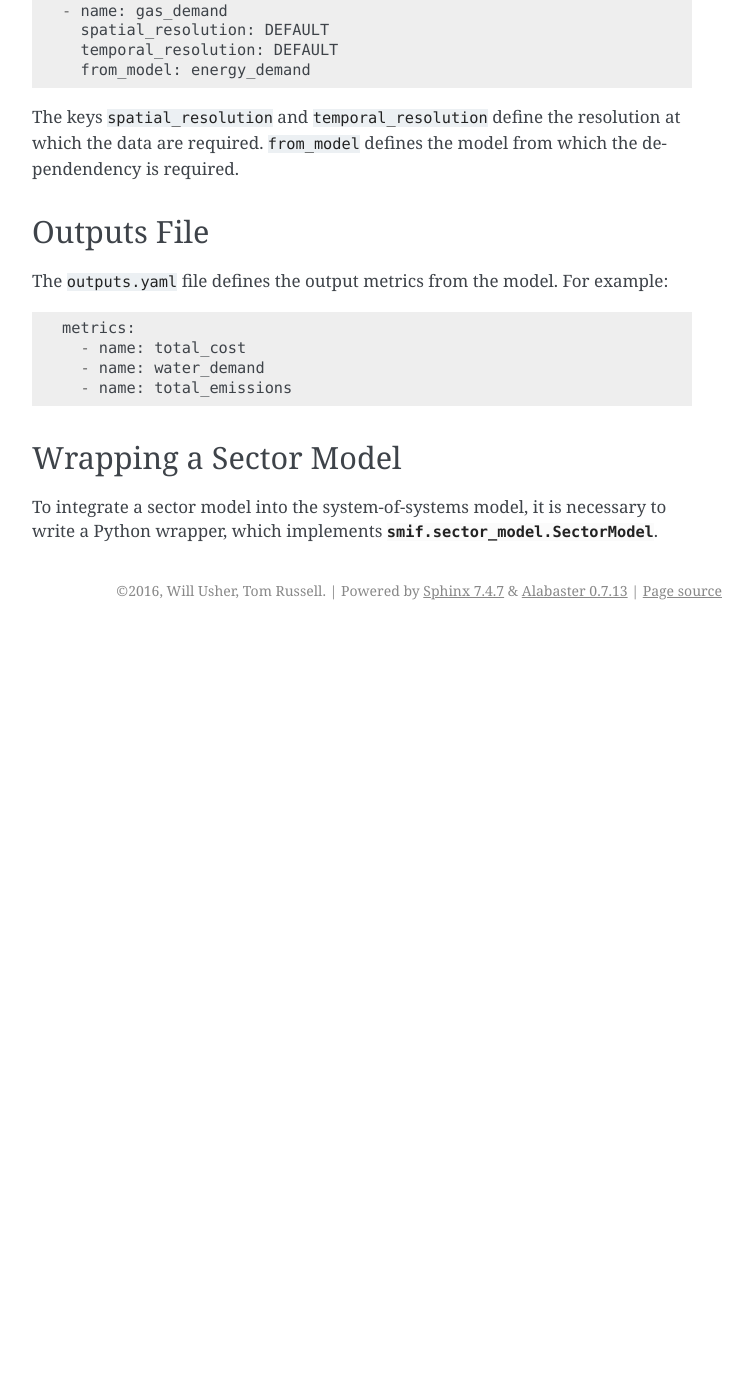
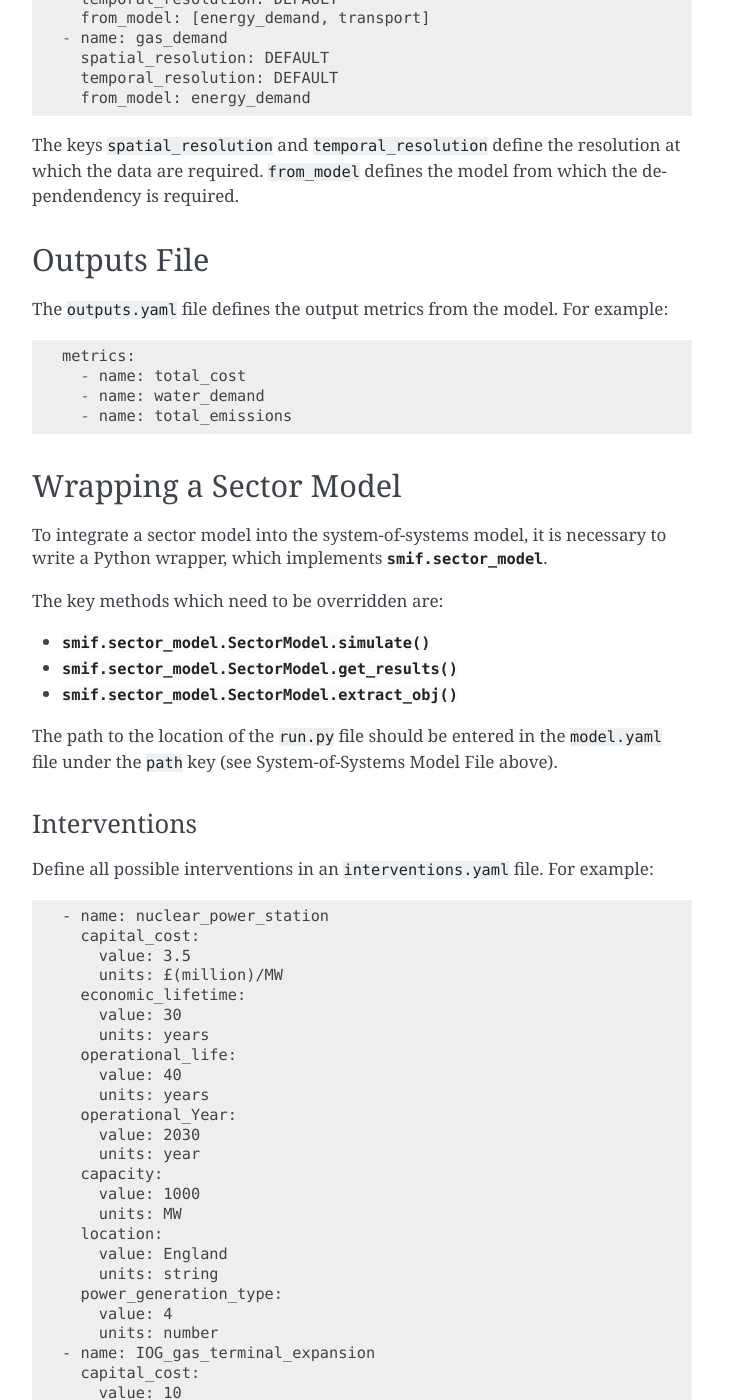
Before and after one commit to nismod/smif, a Sphinx documentation site: the page built from docs/getting_started.rst, in a window 1280 px wide and 1400 px high, scrolled down 2113 px. Shown: the whole window, without its empty margins (388-1141 px from the left). Built offline with Sphinx 7.4.7, drawn with Linux system fonts in a browser that asks for light colours; formulas are drawn with MathJax 3; pages that are not in the unit, such as notebooks, are missing from menus; before the commit the page ends 2743 px from its top, so only the background shows below that; some of the changed text lies outside the part shown.

Commit message:
Added details of model wrapping, interventions and planning

```diff
--- a/docs/getting_started.rst
+++ b/docs/getting_started.rst
@@ -26,7 +26,7 @@ The ``planning`` folder contains one file for each ::
 The ``data`` folder contains a subfolder for each sector model::
 
         /data/<sector_model_1>
-        /data/<sector_mdoel_2>
+        /data/<sector_model_2>
 
 The ``/data/<sector_model>`` folder contains all the configuration files for a
 particular sector model.  See adding a sector model for more information.::
@@ -75,11 +75,10 @@ The ``model.yaml`` file contains the following::
         assets:
         - assets.yaml
 
-
 System-of-systems Planning Years
 --------------------------------
 
-The ``timesteps.yaml`` contains the following::
+The ``timesteps.yaml`` should contain a list of planning years::
 
         - 2010
         - 2011
@@ -92,6 +91,8 @@ Inputs File
 -----------
 
 The ``inputs.yaml`` file defines the dependencies of one model upon another.
+Enter a list of dependencies, each with four keys, ``name``,
+``spatial_resolution``, ``temporal_resolution`` and ``from_model``.
 For example, in energy supply::
 
         dependencies:
@@ -124,4 +125,94 @@ Wrapping a Sector Model
 
 To integrate a sector model into the system-of-systems model, it is necessary
 to write a Python wrapper,
-which implements :class:`smif.sector_model.SectorModel`.
+which implements :class:`smif.sector_model`.
+
+The key methods which need to be overridden are:
+
+- :py:meth:`smif.sector_model.SectorModel.simulate`
+- :py:meth:`smif.sector_model.SectorModel.get_results`
+- :py:meth:`smif.sector_model.SectorModel.extract_obj`
+
+The path to the location of the ``run.py`` file should be entered in the
+``model.yaml`` file under the ``path`` key
+(see System-of-Systems Model File above).
+
+Interventions
+~~~~~~~~~~~~~
+
+Define all possible interventions in an ``interventions.yaml`` file.
+For example::
+
+        - name: nuclear_power_station
+          capital_cost:
+            value: 3.5
+            units: £(million)/MW
+          economic_lifetime:
+            value: 30
+            units: years
+          operational_life:
+            value: 40
+            units: years
+          operational_Year:
+            value: 2030
+            units: year
+          capacity:
+            value: 1000
+            units: MW
+          location:
+            value: England
+            units: string
+          power_generation_type:
+            value: 4
+            units: number
+        - name: IOG_gas_terminal_expansion
+          capital_cost:
+            value: 10
+            units: £(million)/mcm
+          economic_lifetime:
+            value: 25
+            units: years
+          operational_life:
+            value: 30
+            units: years
+          operational_Year:
+            value: 2020
+            units: year
+          capacity:
+            value: 10
+            units: mcm
+          location:
+            value: England
+            units: string
+          gas_terminal_number:
+            value: 8
+            units: number
+
+Existing Infrastructure
+~~~~~~~~~~~~~~~~~~~~~~~
+
+Define existing infrasture in an ``initial_conditions.yaml`` file.
+
+Planning
+--------
+
+Pre-Specified Planning
+~~~~~~~~~~~~~~~~~~~~~~
+
+Define a pipeline of interventions in a ``pre-specified.yaml`` file::
+
+        - name: nuclear_power_station
+          build_date: 2017
+          location:
+            lat: 51.745560
+            lon: -1.240528
+
+Rule Based Planning
+~~~~~~~~~~~~~~~~~~~
+
+This feature is not yet implemented
+
+Optimisation
+~~~~~~~~~~~~
+
+This feature is not yet implemented
```
